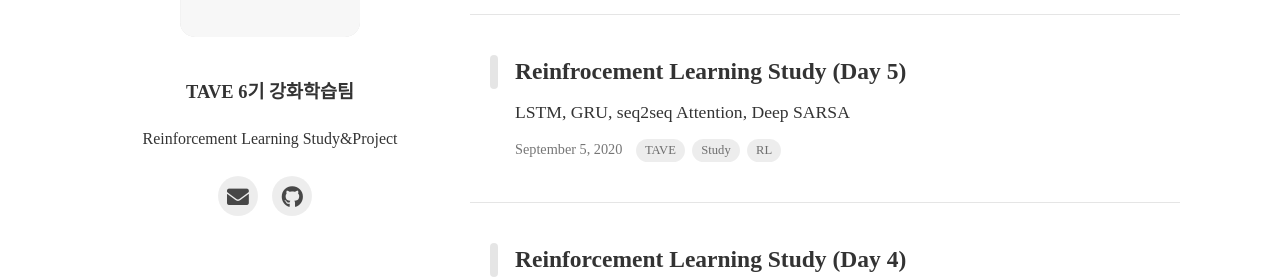
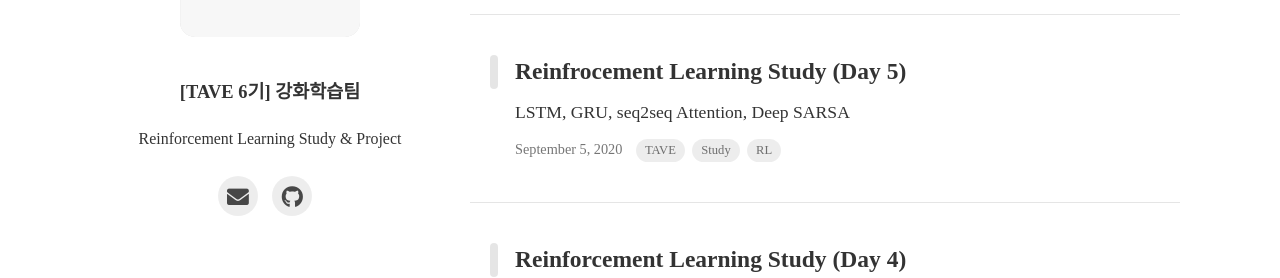
Before and after one commit to TAVE-6th-RLstudy/TAVE-6th-RLstudy.github.io, a Jekyll site: the page built from index.html, in a window 1280 px wide. Shown: the part 203-481 px from the top of the page. Built offline with Jekyll 4.4.1, drawn with Linux system fonts in a browser that asks for light colours; nearby versions of some CDN libraries; some web fonts are replaced; the list of posts is cut into pages by our own code; some of the changed lines change nothing that is shown.

Commit message:
edit blog name

```diff
--- a/_config.yml
+++ b/_config.yml
@@ -5,15 +5,15 @@
 
 # Blog Settings
 theme_settings:
-  title: TAVE 6기 강화학습 스터디
-  description: Reinforcement Learning
+  title: "[TAVE 6기] 강화학습 스터디"
+  description: TECHNOLOGY WAVE
   favicon: assets/favicon.ico
 
   # Profile Settings
   profile:
     image: assets/img/smile.png
-    username: TAVE 6기 강화학습팀
-    description: Reinforcement Learning Study&Project
+    username: "[TAVE 6기] 강화학습팀"
+    description: Reinforcement Learning Study & Project
     experience:
       - start: 2020-08-13
         end: 2020-09-06
```
